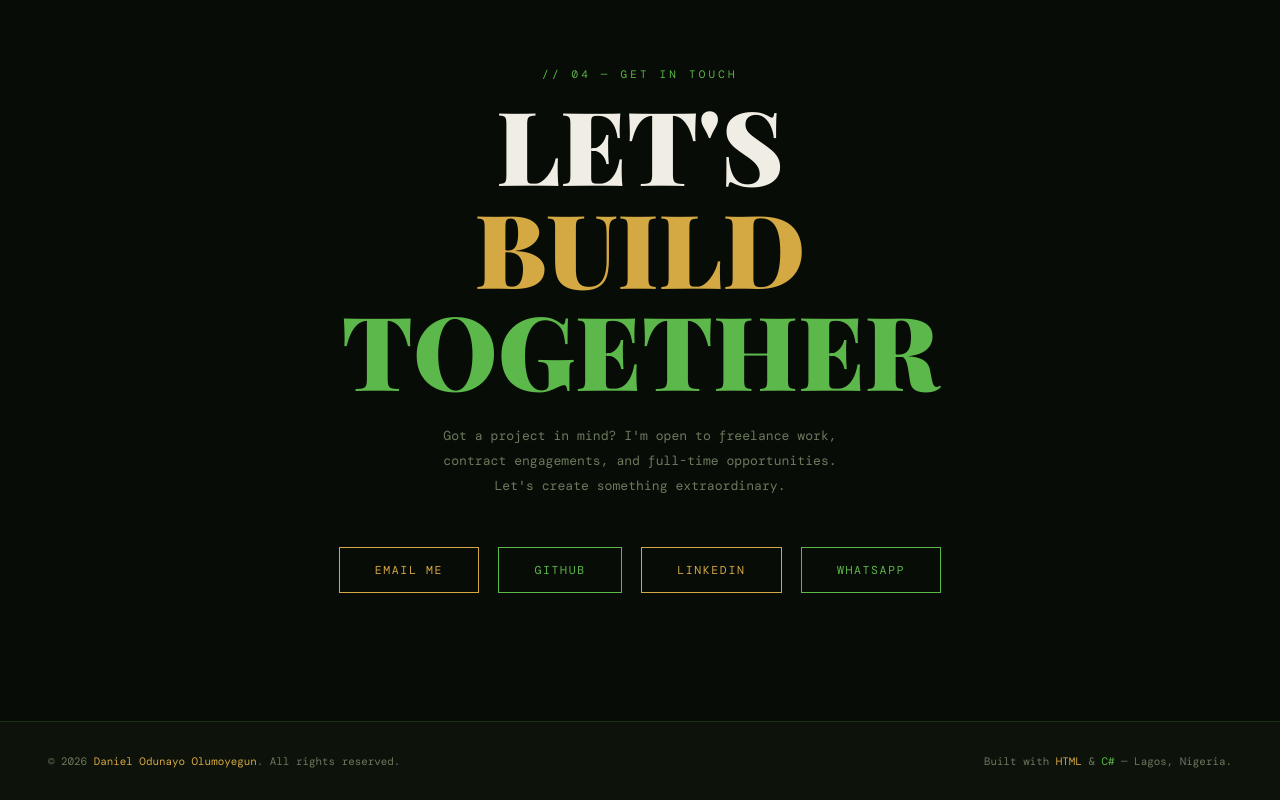
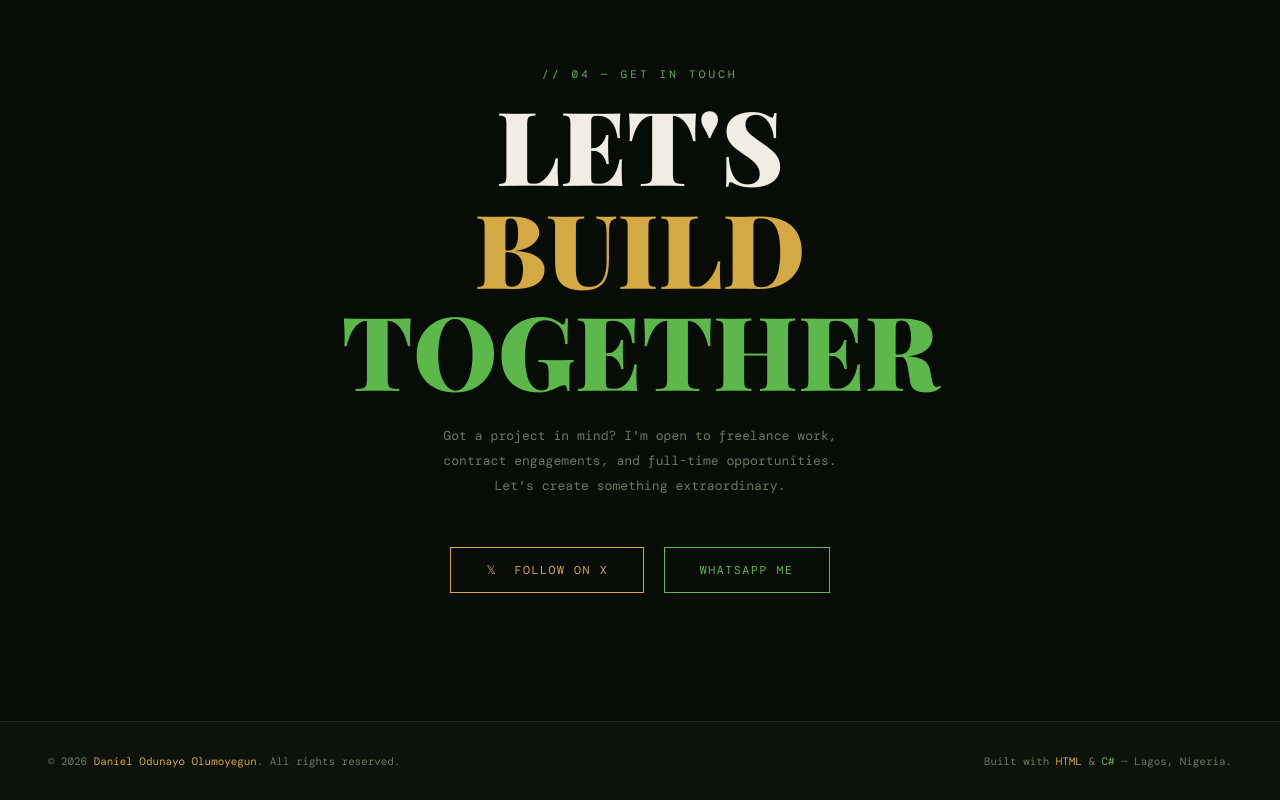
Before and after one commit to danielolumoyegun-cpu/D.O.O, a plain HTML site: page index.html in a window 1280 px wide. Shown: the part 4141-4941 px from the top of the page. Drawn offline with nearby package versions, Linux system fonts and the light colour scheme; a web font is replaced by a local one.

Commit message:
Update index.html

```diff
--- a/index.html
+++ b/index.html
@@ -477,10 +477,8 @@
     Let's create something extraordinary.
   </p>
   <div class="contact-links reveal">
-    <a href="mailto:daniel.olumoyegun@email.com" class="btn">Email Me</a>
-    <a href="https://github.com/" target="_blank" class="btn btn-grn">GitHub</a>
-    <a href="https://linkedin.com/" target="_blank" class="btn">LinkedIn</a>
-    <a href="https://wa.me/" target="_blank" class="btn btn-grn">WhatsApp</a>
+    <a href="https://x.com/Omo_Olodumare" target="_blank" rel="noopener" class="btn">𝕏 &nbsp;Follow on X</a>
+    <a href="https://wa.me/2349042743693" target="_blank" rel="noopener" class="btn btn-grn">WhatsApp Me</a>
   </div>
 </section>
 
```
